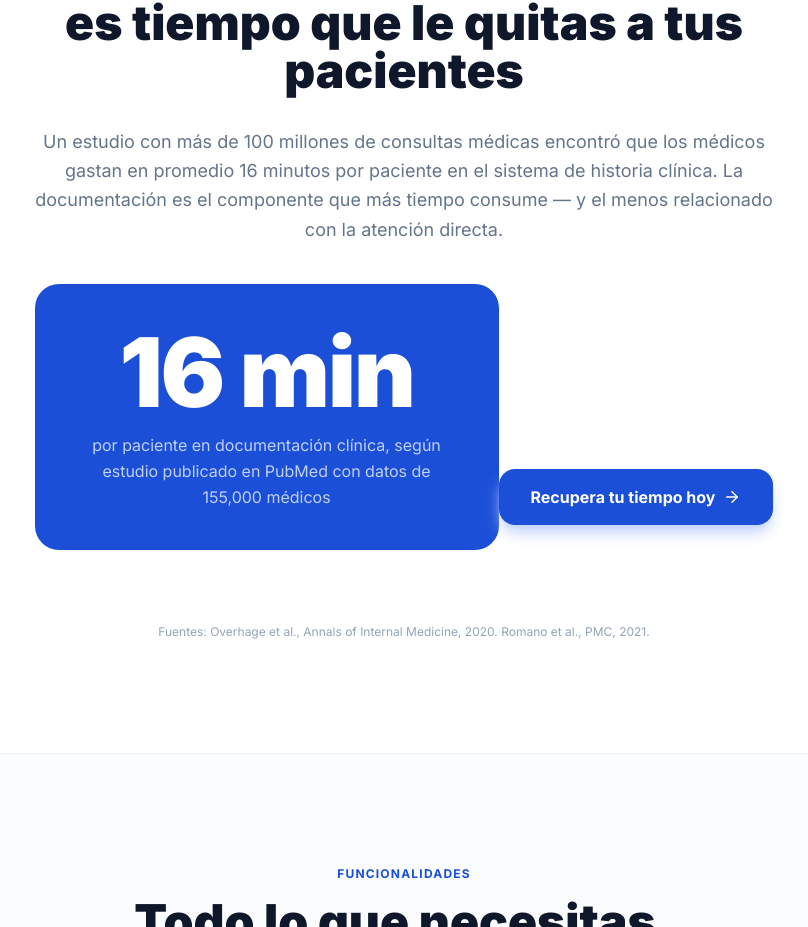
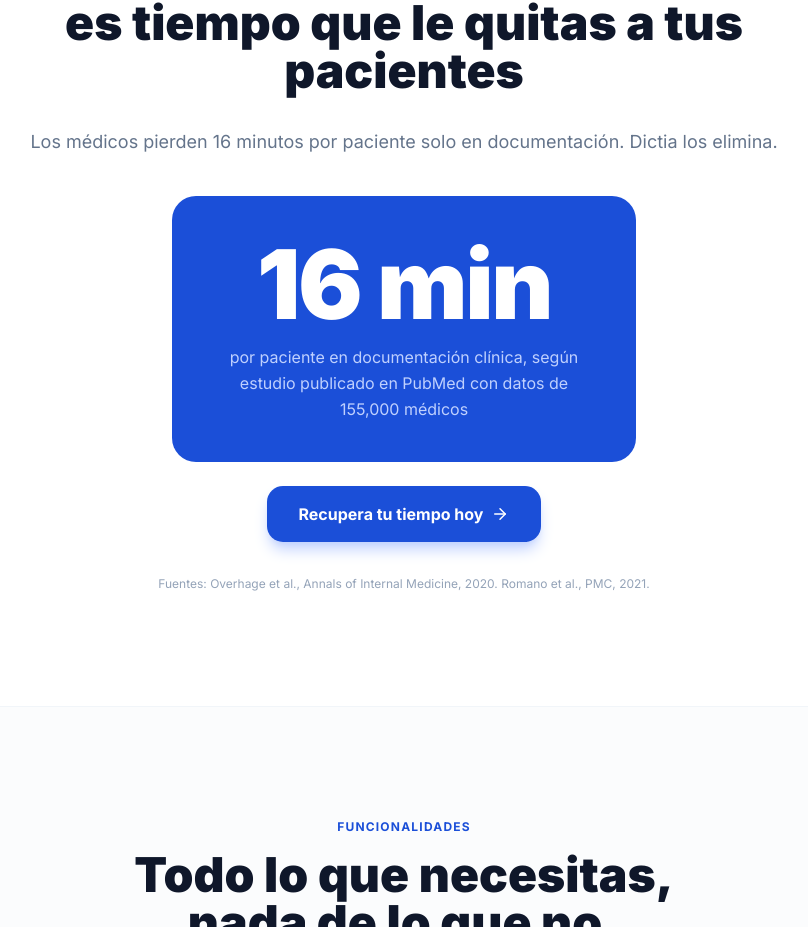
Before and after one commit to jaimepinedo95-14/dictia-ai, a React (Vite) app: page / in a window 1280 px wide. Shown: the part 1795-2722 px from the top of the page, without its empty margins (236-1044 px from the left). Built offline with nearby package versions, Linux system fonts and the light colour scheme; no server answers.

Commit message:
fix: shorten 16min paragraph and center card+button in column

```diff
--- a/src/pages/LandingPage.tsx
+++ b/src/pages/LandingPage.tsx
@@ -281,9 +281,10 @@ export default function LandingPage() {
             El tiempo que pierdes documentando<br />es tiempo que le quitas a tus pacientes
           </h2>
           <p className="text-lg text-slate-500 leading-relaxed max-w-3xl mx-auto mb-10">
-            Un estudio con más de 100 millones de consultas médicas encontró que los médicos gastan en promedio 16 minutos por paciente en el sistema de historia clínica. La documentación es el componente que más tiempo consume — y el menos relacionado con la atención directa.
+            Los médicos pierden 16 minutos por paciente solo en documentación. Dictia los elimina.
           </p>
-          <div className="bg-primary-600 rounded-3xl p-10 mb-10 inline-block">
+          <div className="flex flex-col items-center gap-6">
+            <div className="bg-primary-600 rounded-3xl p-10 inline-block">
               <p className="text-7xl sm:text-8xl font-black text-white mb-3 tracking-tight">16 min</p>
               <p className="text-primary-200 text-base leading-relaxed max-w-sm mx-auto">
                 por paciente en documentación clínica, según estudio publicado en PubMed con datos de 155,000 médicos
@@ -292,6 +293,7 @@ export default function LandingPage() {
             <Link to="/registro" className="inline-flex items-center gap-2 bg-primary-600 hover:bg-primary-700 text-white font-bold px-8 py-4 rounded-2xl text-base transition-colors shadow-lg shadow-primary-200">
               Recupera tu tiempo hoy <ArrowRight size={18} />
             </Link>
+          </div>
           <p className="mt-8 text-slate-400 text-xs leading-relaxed">
             Fuentes: Overhage et al., Annals of Internal Medicine, 2020. Romano et al., PMC, 2021.
           </p>
```
Lines whose indentation alone changed are shown as unchanged.
